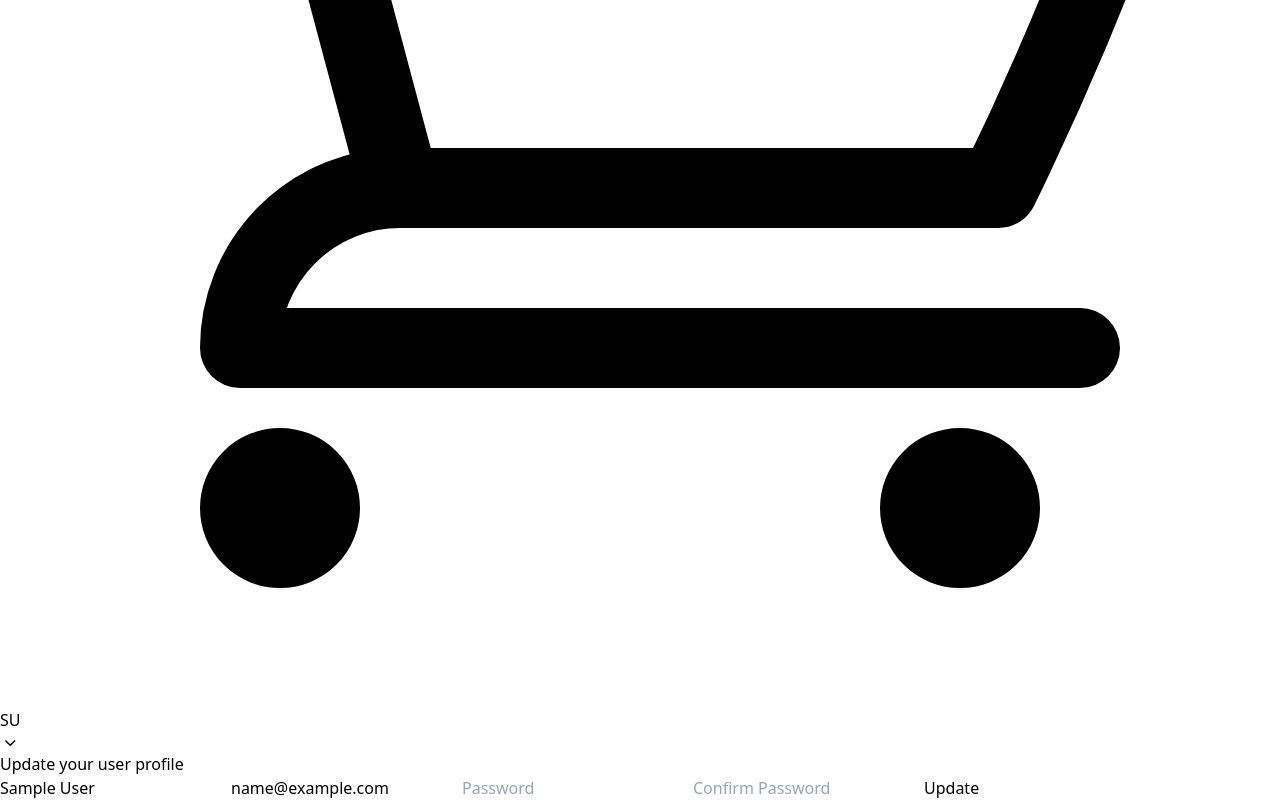
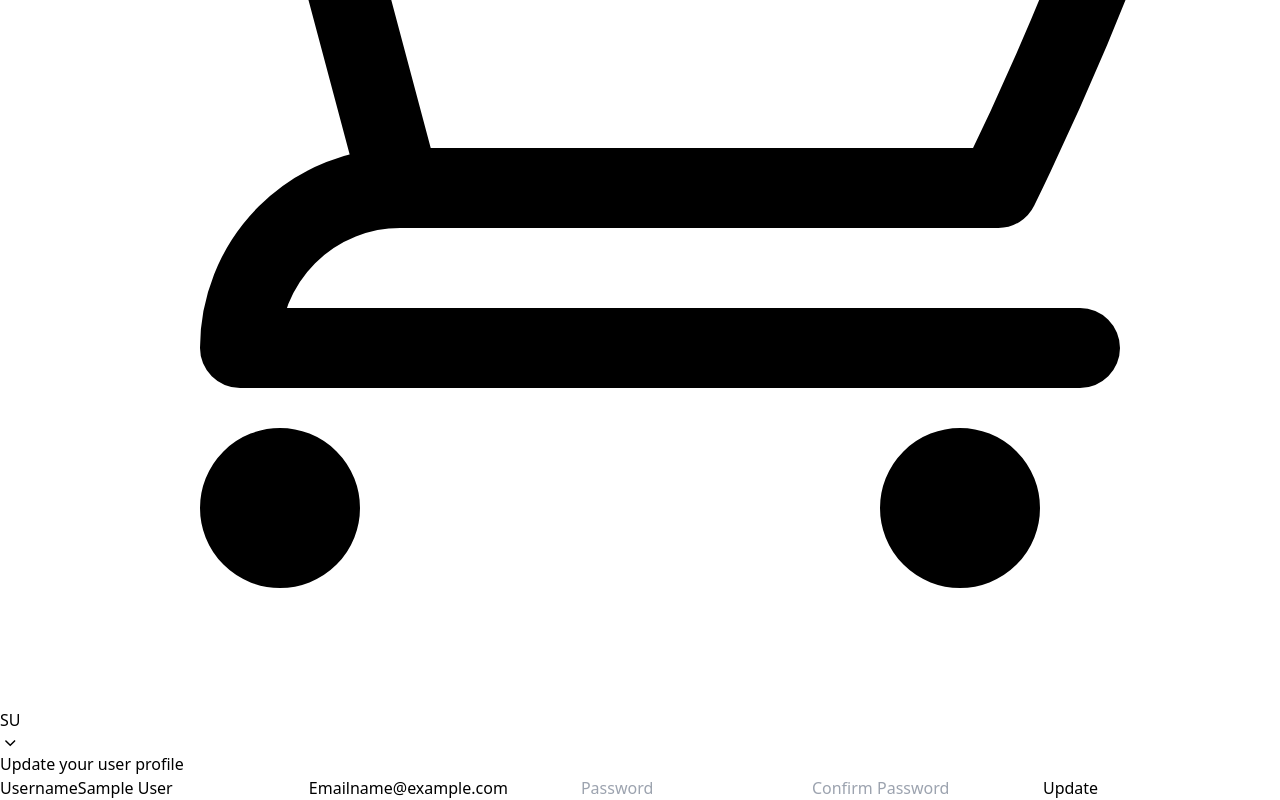
Before and after one commit to Simon-Bertram/mern-auth-basic-traversy, a React (Vite) app in the folder frontend/: page /profile in a window 1280 px wide. Shown: the part 3132-3932 px from the top of the page. Built offline with nearby package versions, Linux system fonts and the light colour scheme; sample sign-in values are in the browser's storage.

Commit message:
Complete updating user profile functionality

```diff
--- a/frontend/src/components/Loader.jsx
+++ b/frontend/src/components/Loader.jsx
@@ -13,7 +13,7 @@ const Loader = () => {
       }}
     >
     </Spinner>
-   );
+   )
 }
 
-export default Loader;
+export default Loader
--- a/frontend/src/pages/UserProfilePage.jsx
+++ b/frontend/src/pages/UserProfilePage.jsx
@@ -1,8 +1,11 @@
 import { useState, useEffect } from 'react'
-import { Link, useNavigate } from 'react-router-dom'
+import { useNavigate } from 'react-router-dom'
 import { useDispatch, useSelector } from 'react-redux'
+import { useUpdateUserMutation } from '../redux/slices/usersApiSlice'
+import { setCredentials } from '../redux/slices/authSlice'
 import { toast, ToastContainer } from 'react-toastify'
-import { set } from 'mongoose';
+import 'react-toastify/dist/ReactToastify.css'
+// import Loader from '../components/Loader'
 
 const UserProfilePage = () => {
   const [name, setName] = useState('')
@@ -15,34 +18,50 @@ const UserProfilePage = () => {
 
   const { userInfo } = useSelector((state) => state.auth)
 
+  const [updateUser, { isLoading }] = useUpdateUserMutation()
+
   useEffect(() => {
     setName(userInfo.name)
     setEmail(userInfo.email)
   }, [userInfo.setName, userInfo.setEmail])
 
-  const handleSubmit = (e) => {
+  const handleSubmit = async (e) => {
     e.preventDefault()
-    console.log('TODO: register form submission logic')
+    if (password !== confirmPassword) {
+      toast.error('Passwords do not match')
+      return
+    } else {
+      try {
+        const res = await updateUser({ name, email, password }).unwrap()
+        dispatch(setCredentials({...res}))
+        toast.success('User profile updated successfully')
+        navigate('/')
+      } catch (error) {
+        toast.error(error?.data?.message || error.error)
+      }
+    }
   }
 
   return (
     <div className="container mx-auto mt-20">
       <div className="max-w-lg border mx-auto p-6 text-center"> {/* Update dialogue box */}
       <h1 className="text-2xl font-semibold my-7">Update your user profile</h1>
-        <form onSubmit={handleSubmit} className="flex flex-col justify-center gap-4">
+        <form onSubmit={handleSubmit} className="flex flex-col justify-center">
+            <label htmlFor="name_field" className='self-start mb-2'>Username</label>
             <input
               type="text"
               id="name_field"
-              className="border p-3 rounded-lg"
+              className="border p-3 rounded-lg mb-4"
               placeholder="Username (visible to other users)"
               value={name}
               onChange={(e) => setName(e.target.value)}
             />
 
+            <label htmlFor="email_field" className='self-start mb-2'>Email</label>
             <input
               type="email"
               id="email_field"
-              className="border p-3 rounded-lg"
+              className="border p-3 rounded-lg mb-4"
               placeholder="Email"
               value={email}
               onChange={(e) => setEmail(e.target.value)}
@@ -51,7 +70,7 @@ const UserProfilePage = () => {
             <input
               type="password"
               id="password_field"
-              className="border p-3 rounded-lg"
+              className="border p-3 rounded-lg mb-4"
               placeholder="Password"
               value={password}
               onChange={(e) => setPassword(e.target.value)}
@@ -60,7 +79,7 @@ const UserProfilePage = () => {
             <input
               type="password"
               id="confirm_password_field"
-              className="border p-3 rounded-lg"
+              className="border p-3 rounded-lg mb-8"
               placeholder="Confirm Password"
               value={confirmPassword}
               onChange={(e) => setConfirmPassword(e.target.value)}
--- a/frontend/src/redux/slices/usersApiSlice.js
+++ b/frontend/src/redux/slices/usersApiSlice.js
@@ -18,6 +18,13 @@ export const usersApiSlice = apiSlice.injectEndpoints({
         body: credentials,
       }),
     }),
+    updateUser: builder.mutation({
+      query: (credentials) => ({
+        url: `${USERS_URL}/profile`,
+        method: 'PUT',
+        body: credentials,
+      }),
+    }),
     logout: builder.mutation({
       query: () => ({
         url: `${USERS_URL}/logout`,
@@ -31,4 +38,5 @@ export const {
   useLoginMutation,
   useLogoutMutation,
   useRegisterMutation,
+  useUpdateUserMutation,
 } = usersApiSlice;
```
